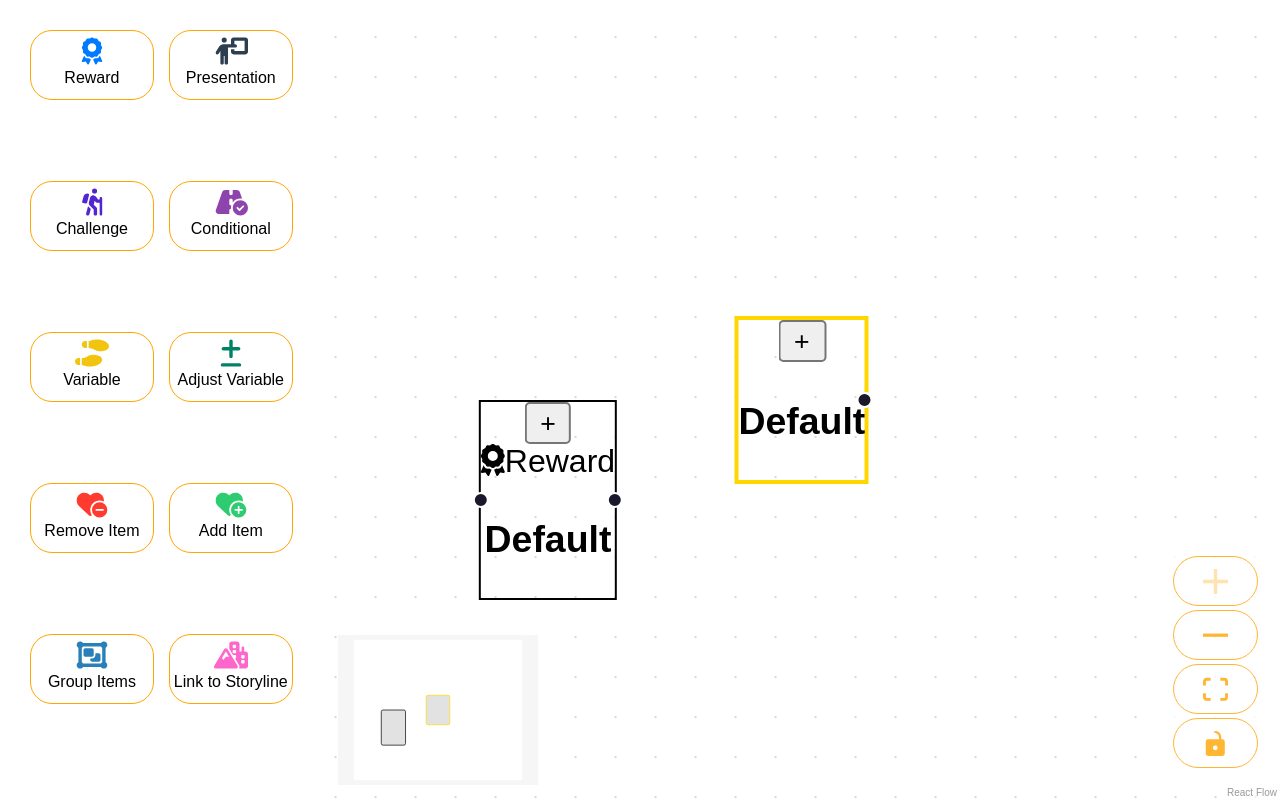
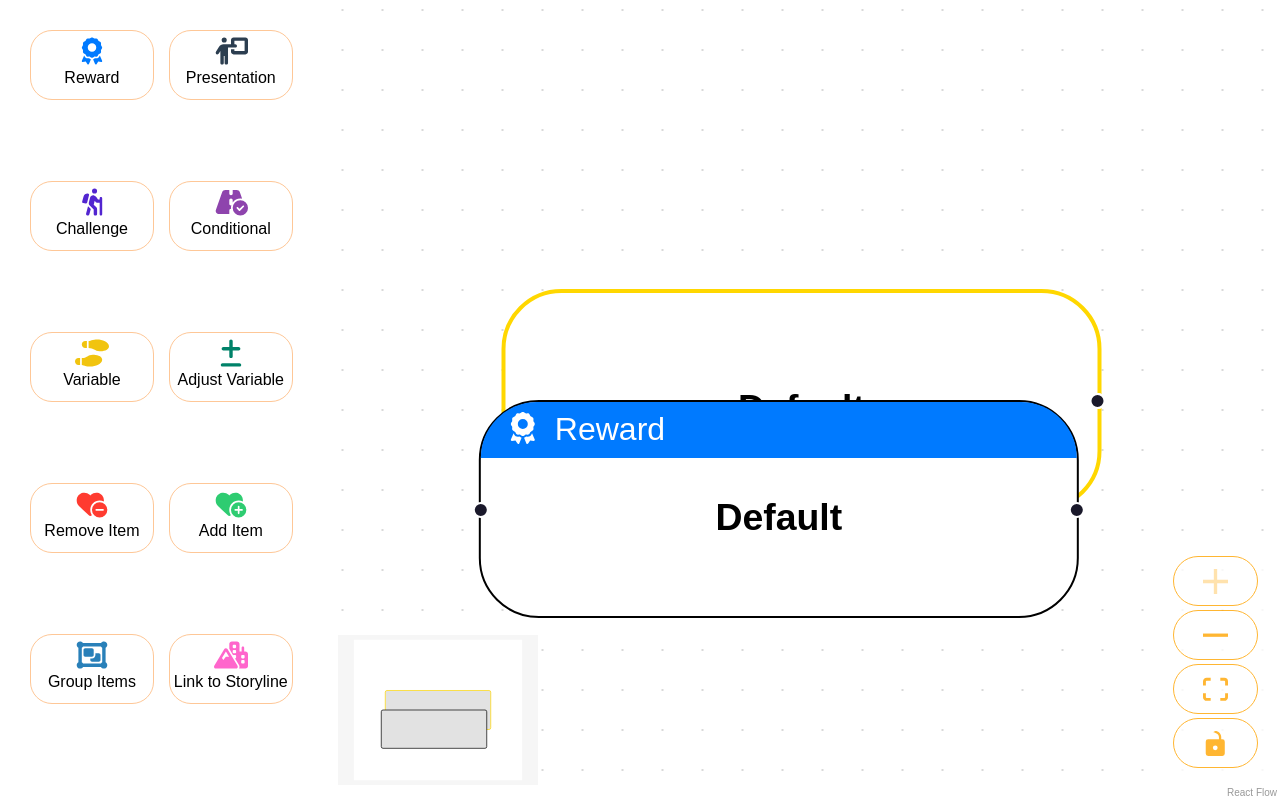
Before and after one commit to Jake-Egbert/react-flow-concept, a React (Vite) app: page /flow in a window 1280 px wide. Both pictures are taken after a click on the element "Reward". Built offline with nearby package versions, Linux system fonts and the light colour scheme.

Commit message:
adds styles for base nodes, aslo adds titles to the base node component

```diff
--- a/src/assets/icons/icons.js
+++ b/src/assets/icons/icons.js
@@ -9,6 +9,8 @@ import {
   faHeartCirclePlus,
   faObjectGroup,
   faMountainCity,
+  faChevronUp,
+  faChevronDown,
 } from "@fortawesome/free-solid-svg-icons";
 import { library } from "@fortawesome/fontawesome-svg-core";
 
@@ -23,7 +25,9 @@ const icons = () => {
     faHeartCircleMinus,
     faHeartCirclePlus,
     faObjectGroup,
-    faMountainCity
+    faMountainCity,
+    faChevronUp,
+    faChevronDown
   );
 };
 
--- a/src/components/customNodes/BaseNode.jsx
+++ b/src/components/customNodes/BaseNode.jsx
@@ -202,18 +202,6 @@ const BaseNode = ({ id, children, type, oneHandle, noHandle }) => {
           <button onClick={handleOpenModal}>Handles</button>
         </NodeToolbar>
 
-        <NodeTypeSelector
-          nodeId={id}
-          currentType={currentNodeType.current}
-          availableTypes={[
-            "presentation",
-            "adjustQuantity",
-            "conditional",
-            "setVariable",
-            "challenge",
-            "group",
-          ]}
-        />
         {localHandles.map((handle, index, arr) => {
           const handleCount = arr.filter(
             (h) => h.position === handle.position
@@ -235,9 +223,22 @@ const BaseNode = ({ id, children, type, oneHandle, noHandle }) => {
           );
         })}
 
-        <div className="node-header">
-          <FontAwesomeIcon icon={`fa-solid ${icon}`} className="node-icon" />
-          <span>{label}</span>
+        <div className={`node-header ${type}`}>
+          {icon && (
+            <FontAwesomeIcon icon={`fa-solid ${icon}`} className="node-icon" />
+          )}
+          <NodeTypeSelector
+            nodeId={id}
+            currentType={currentNodeType.current}
+            availableTypes={[
+              "presentation",
+              "adjustQuantity",
+              "conditional",
+              "setVariable",
+              "challenge",
+              "group",
+            ]}
+          />
         </div>
 
         {children}
--- a/src/components/flowHelpers/NodeTypeSelector.jsx
+++ b/src/components/flowHelpers/NodeTypeSelector.jsx
@@ -15,8 +15,8 @@ const NodeTypeSelector = ({ nodeId, currentType, availableTypes }) => {
         );
 
   const handleTypeChange = (newType) => {
-    setNodes((nds) =>
-      nds?.map((node) =>
+    setNodes((nodes) =>
+      nodes.map((node) =>
         node.id === nodeId
           ? { ...node, type: newType, data: { ...node.data, type: newType } }
           : node
@@ -26,12 +26,20 @@ const NodeTypeSelector = ({ nodeId, currentType, availableTypes }) => {
   };
 
   return (
-    <div>
-      <button onClick={() => setIsSelecting(!isSelecting)}>+</button>
+    <div className="node-type-selector">
+      <div
+        className="node-type-display"
+        onClick={() => setIsSelecting(!isSelecting)}
+      >
+        {currentType.charAt(0).toUpperCase() + currentType.slice(1)}
+      </div>
       {isSelecting && (
         <select
           value={currentType}
           onChange={(e) => handleTypeChange(e.target.value)}
+          onBlur={() => setIsSelecting(false)}
+          autoFocus
+          className="node-type-dropdown"
         >
           {filteredTypes.map((type) => (
             <option key={type} value={type}>
--- a/src/styles/components/react-flow.scss
+++ b/src/styles/components/react-flow.scss
@@ -5,12 +5,14 @@
   height: 100%;
 }
 
-// .dndflow aside {
-//   border-right: 1px solid #eee;
-//   padding: 15px 10px;
-//   font-size: 12px;
-//   background: #fcfcfc;
-// }
+.react-flow__node {
+  border-radius: 30px;
+  padding: 0 0 20px 0;
+  width: 300px;
+  border: 1px solid #fec797;
+  background-color: white;
+  min-height: 100px;
+}
 
 .dndflow .reactflow-wrapper {
   flex-grow: 1;
--- a/src/styles/components/sidebar.scss
+++ b/src/styles/components/sidebar.scss
@@ -7,7 +7,7 @@
   gap: 15px;
 
   .node-wrapper {
-    border: 1px solid orange;
+    border: 1px solid #fec797;
     height: 60px;
     padding: 4px;
     border-radius: 22px;
--- /dev/null
+++ b/src/styles/custom-nodes/base-node.scss
@@ -0,0 +1,17 @@
+@use "../common/variables.scss" as *;
+
+.custom-node-wrapper {
+  .node-header {
+    display: flex;
+    padding: 5px 0 5px 15px;
+    gap: 10px;
+    color: white;
+  }
+
+  @each $type, $color in $node-colors {
+    .#{$type} {
+      background-color: $color;
+      border-radius: 30px 30px 0 0;
+    }
+  }
+}
--- a/src/styles/main.scss
+++ b/src/styles/main.scss
@@ -1,7 +1,11 @@
 @use "./common/variables.scss";
 @use "./App.scss";
+
 @use "./components/react-flow.scss";
 @use "./components/sidebar.scss";
+
 @use "./custom-nodes/group-node.scss";
 @use "./custom-nodes/set-variable.scss";
+@use "./custom-nodes/base-node.scss";
+
 @use "./modals/modal.scss";
```
